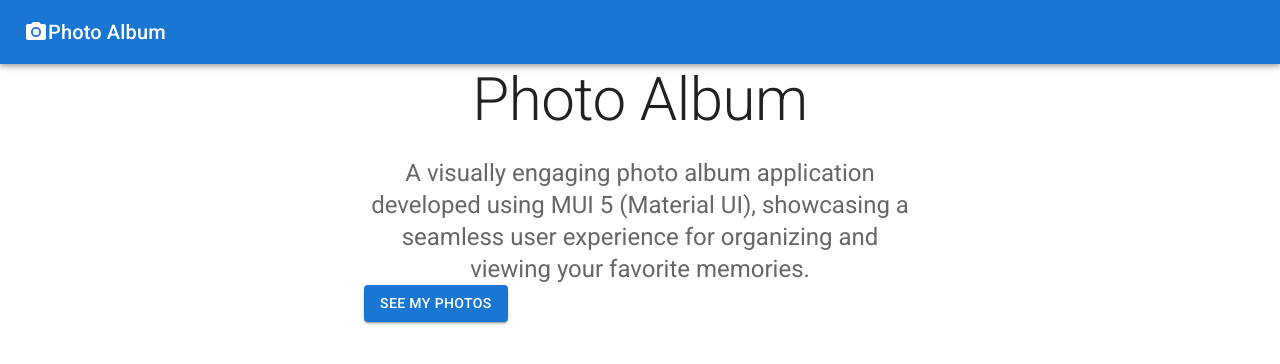
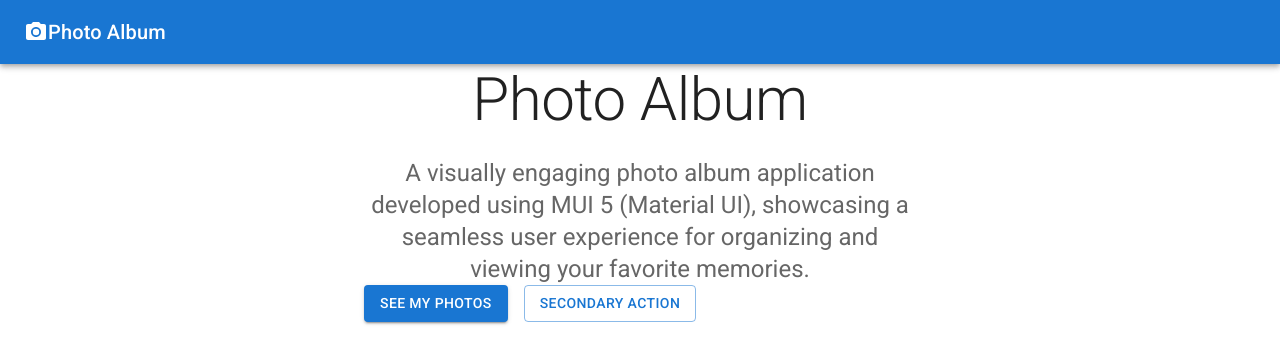
Before and after one commit to poladbachs/MaterialAlbum, a React (Create React App) app: page / in a window 1280 px wide. Shown: the top 364 px of the page. Built offline with nearby package versions, Linux system fonts and the light colour scheme.

Commit message:
added Grid2 item with outlined button

```diff
--- a/src/App.jsx
+++ b/src/App.jsx
@@ -30,6 +30,11 @@ export default function App() {
                                         See my photos
                                     </Button>
                                 </Grid2>
+                                <Grid2 item>
+                                    <Button variant="outlined" color="primary">
+                                        Secondary action
+                                    </Button>
+                                </Grid2>
                             </Grid2>
                         </div>
                     </Container>
```
